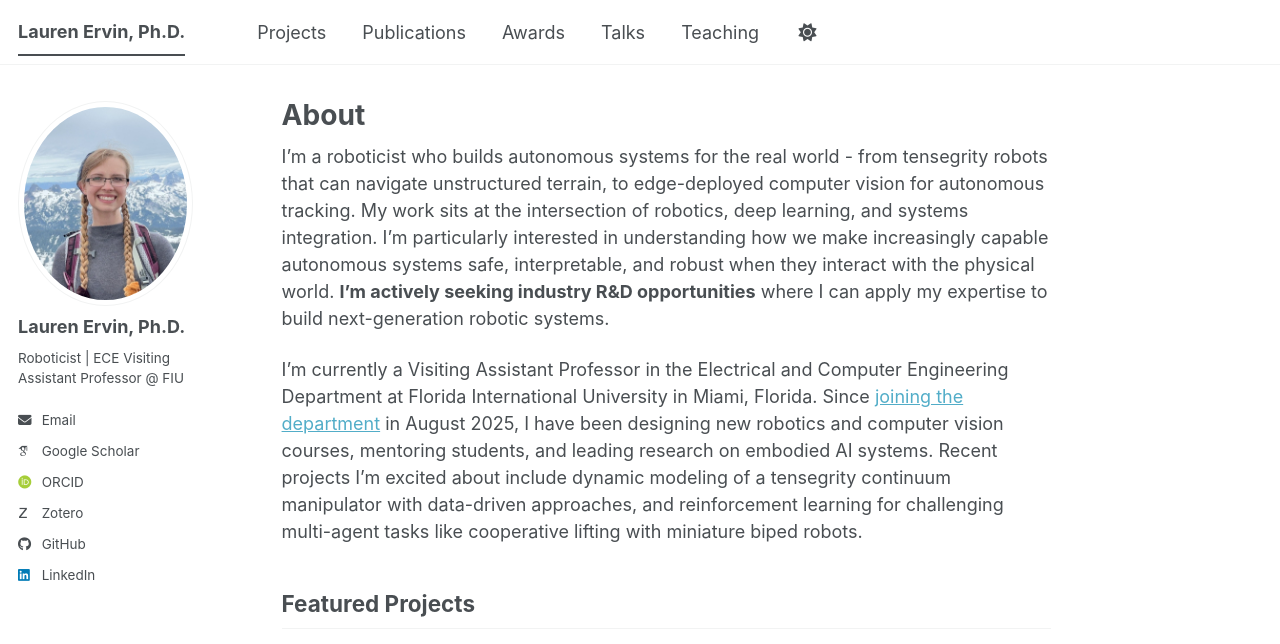
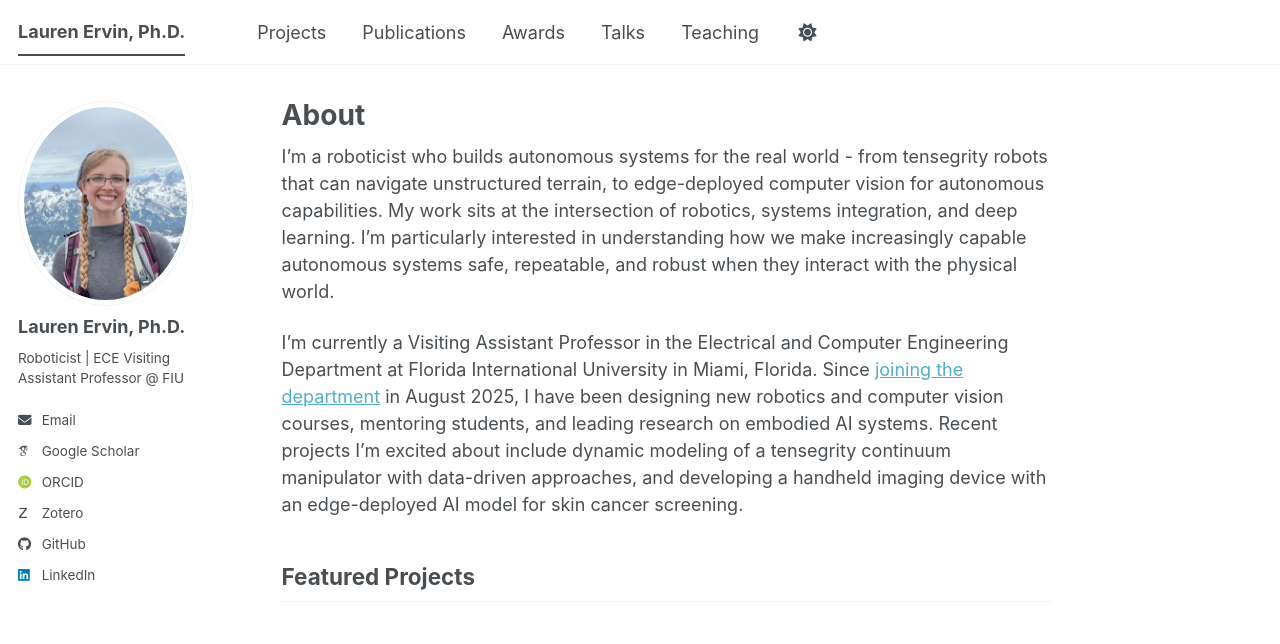
Before and after one commit to lefaris/lefaris.github.io, a Jekyll site: the page built from _pages/about2.md, in a window 1280 px wide and 900 px high, cut to the strip 0-644 px from the top of the window. Built offline with Jekyll 4.4.1, drawn with Linux system fonts in a browser that asks for light colours; some web fonts are replaced; a script bundle is joined from its source files by our own code; library files that are not in the unit come from our copies.

Commit message:
Revise about section to reflect current projects
Updated the description of my work and current projects, emphasizing autonomous capabilities and a new handheld imaging device for skin cancer screening.

```diff
--- a/_pages/about2.md
+++ b/_pages/about2.md
@@ -238,18 +238,16 @@ redirect_from:
 </style>
 
 I'm a roboticist who builds autonomous systems for the real world - from tensegrity robots that can
-navigate unstructured terrain, to edge-deployed computer vision for autonomous tracking. My work sits at the
-intersection of robotics, deep learning, and systems integration. I'm particularly interested in understanding how we
-make increasingly capable autonomous systems safe, interpretable, and robust when they interact with the physical
-world. **I'm actively seeking industry R&D opportunities** where I can apply my expertise to build next-generation
-robotic systems.
+navigate unstructured terrain, to edge-deployed computer vision for autonomous capabilities. My work sits at the
+intersection of robotics, systems integration, and deep learning. I'm particularly interested in understanding how we
+make increasingly capable autonomous systems safe, repeatable, and robust when they interact with the physical
+world.
 
 I'm currently a Visiting Assistant Professor in the Electrical and Computer Engineering Department at Florida
 International University in Miami, Florida.  Since [joining the department](https://ece.fiu.edu/people/faculty/profiles/lauren-ervin/index1.html) in August 2025, I have been designing new robotics and
 computer vision courses, mentoring students, and leading research on embodied AI systems.  Recent
 projects I'm excited about include dynamic modeling of a tensegrity continuum manipulator with data-driven
-approaches, and reinforcement learning for challenging multi-agent tasks like cooperative lifting with miniature
-biped robots.
+approaches, and developing a handheld imaging device with an edge-deployed AI model for skin cancer screening.
 
 ## Featured Projects
 
```
